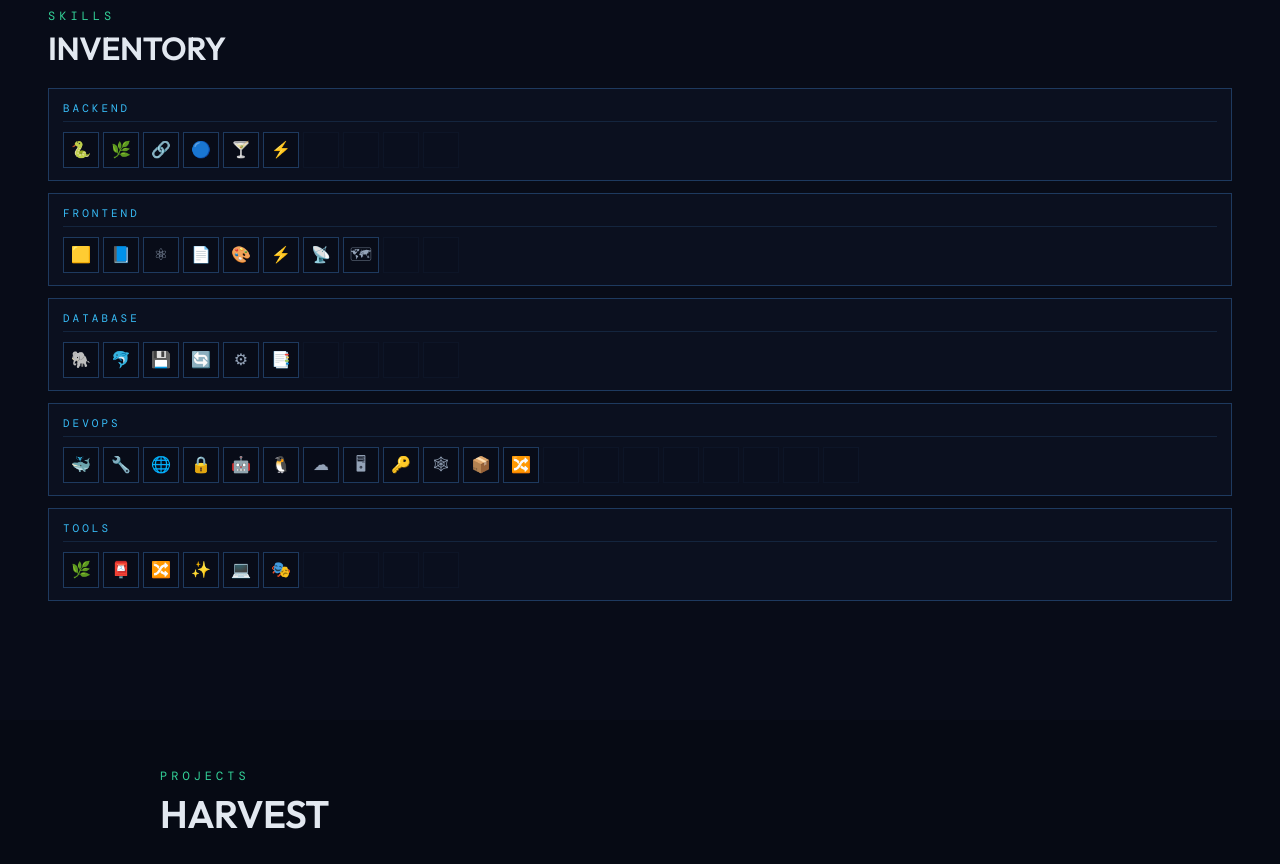
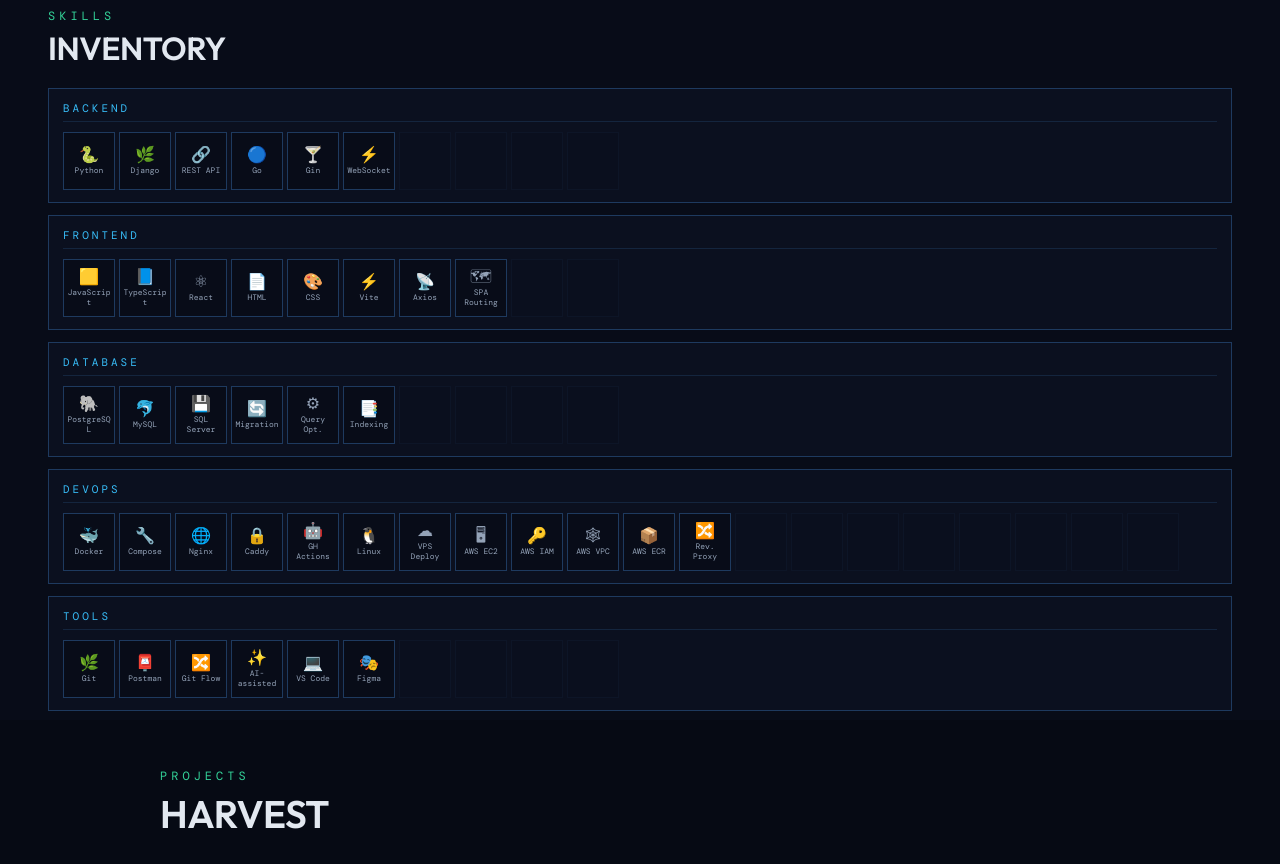
Before and after one commit to toypipop/portfolio, a React (Vite) app: page / in a window 1280 px wide. Shown: the part 1560-2424 px from the top of the page. Built offline with nearby package versions, Linux system fonts and the light colour scheme.

Commit message:
feat(skills): 52px slots, show name below icon

```diff
--- a/src/pages/Skills/Skills.module.css
+++ b/src/pages/Skills/Skills.module.css
@@ -56,13 +56,15 @@
 
 .slot {
   position: relative;
-  width: 36px;
-  height: 36px;
+  width: 52px;
+  height: 58px;
   background: var(--color-bg-main);
   border: 1px solid var(--color-border-wood);
   display: flex;
+  flex-direction: column;
   align-items: center;
   justify-content: center;
+  gap: 3px;
   cursor: default;
   transition: border-color 150ms ease, background 150ms ease;
 }
@@ -87,7 +89,16 @@
   pointer-events: none;
 }
 
-.slotName { display: none; }
+.slotName {
+  font-family: var(--font-mono);
+  font-size: 8px;
+  color: var(--color-text-secondary);
+  text-align: center;
+  line-height: 1.2;
+  word-break: break-word;
+  padding: 0 2px;
+}
+
 .pips { display: none; }
 
 .tooltip {
@@ -129,6 +140,6 @@
 
 @media (max-width: 768px) {
   .skills { padding: 20px 16px; }
-  .slot { width: 32px; height: 32px; }
+  .slot { width: 44px; height: 50px; }
   .slotIcon { font-size: 14px; }
 }
--- a/src/pages/Skills/Skills.tsx
+++ b/src/pages/Skills/Skills.tsx
@@ -23,6 +23,7 @@ function ItemSlot({ skill }: { skill: Skill }): React.JSX.Element {
   return (
     <div className={styles.slot}>
       <span className={styles.slotIcon}>{skill.icon}</span>
+      <span className={styles.slotName}>{skill.name}</span>
       <div className={styles.tooltip}>
         <span className={styles.tooltipName}>{skill.name}</span>
         <div className={styles.tooltipPips}>
```
